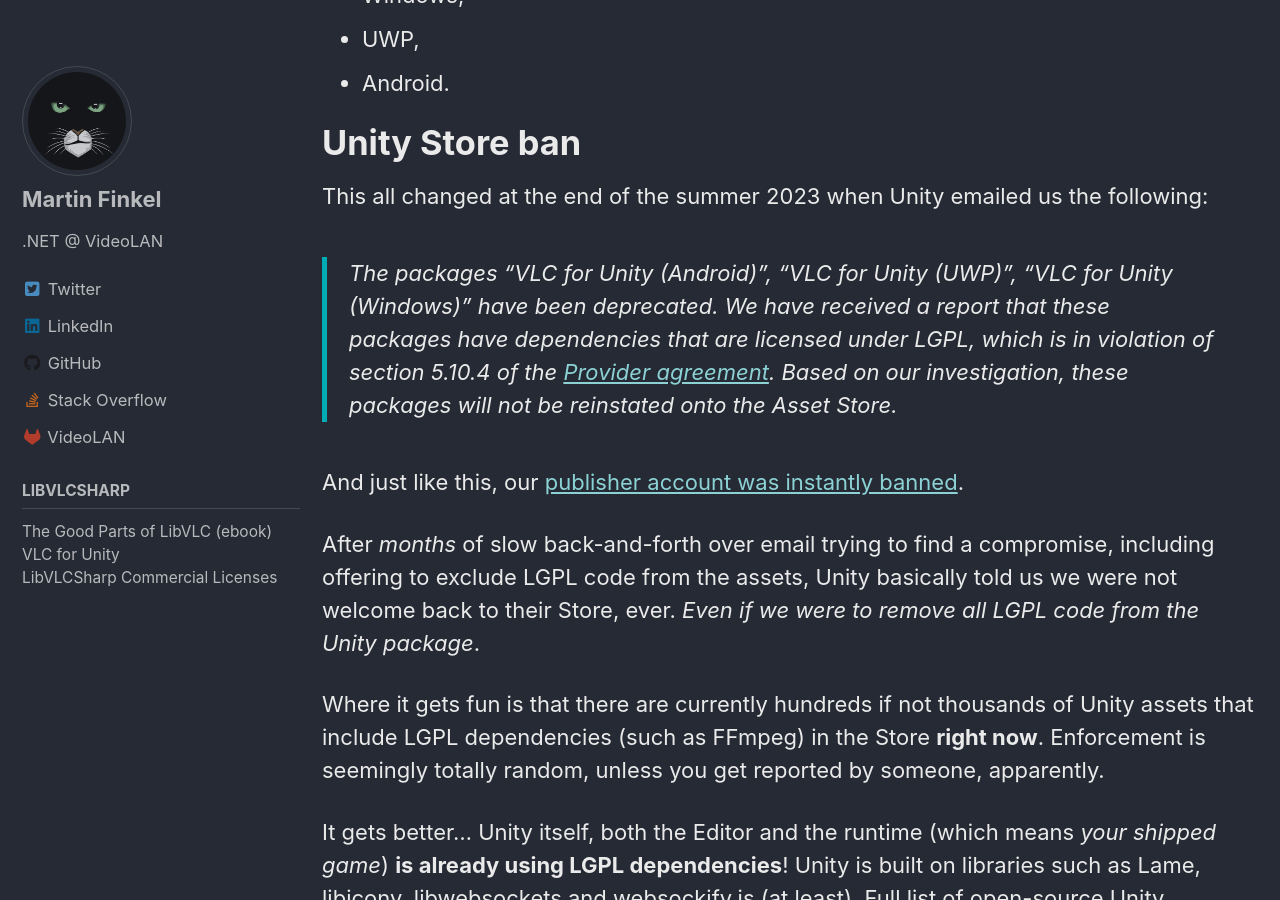
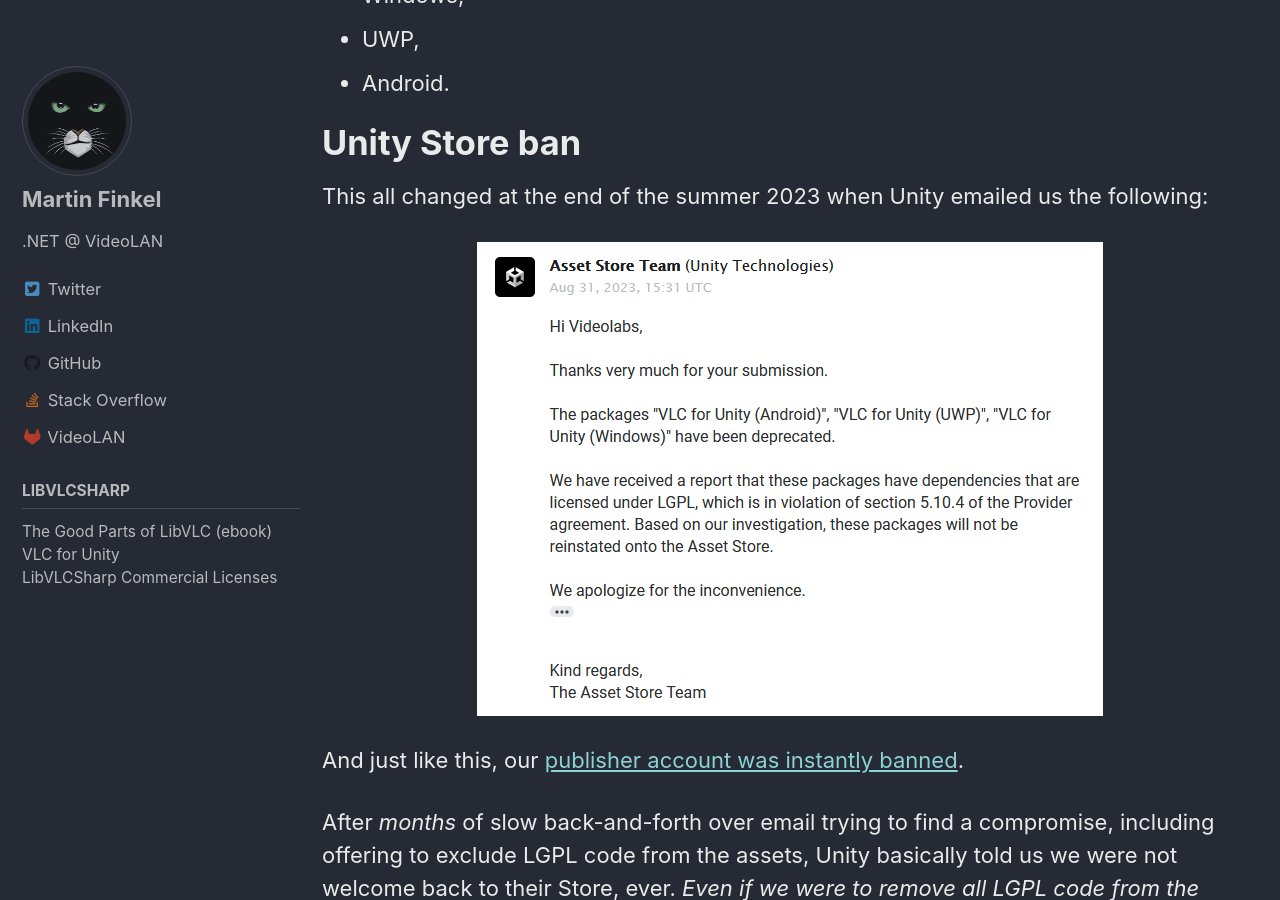
Before and after one commit to mfkl/mfkl.github.io, a Jekyll site: the page built from _posts/2024-01-10-unity-double-oss-standards.markdown, in a window 1280 px wide and 900 px high, scrolled down 663 px. Built offline with Jekyll 4.4.1, drawn with Linux system fonts in a browser that asks for light colours; cached includes are drawn as plain includes; nearby versions of some CDN libraries.

Commit message:
add unity store email

```diff
--- a/_posts/2024-01-10-unity-double-oss-standards.markdown
+++ b/_posts/2024-01-10-unity-double-oss-standards.markdown
@@ -19,7 +19,9 @@
 
 This all changed at the end of the summer 2023 when Unity emailed us the following:
 
-> The packages "VLC for Unity (Android)", "VLC for Unity (UWP)", "VLC for Unity (Windows)" have been deprecated. We have received a report that these packages have dependencies that are licensed under LGPL, which is in violation of section 5.10.4 of the [Provider agreement](https://unity.com/legal/provider). Based on our investigation, these packages will not be reinstated onto the Asset Store.
+<p align="center">
+    <img src="/assets/unity-store-email.png"/>
+</p>
 
 And just like this, our [publisher account was instantly banned](https://assetstore.unity.com/publishers/39987).
 
```
Also changed, not shown: assets/unity-store-email.png (added).
